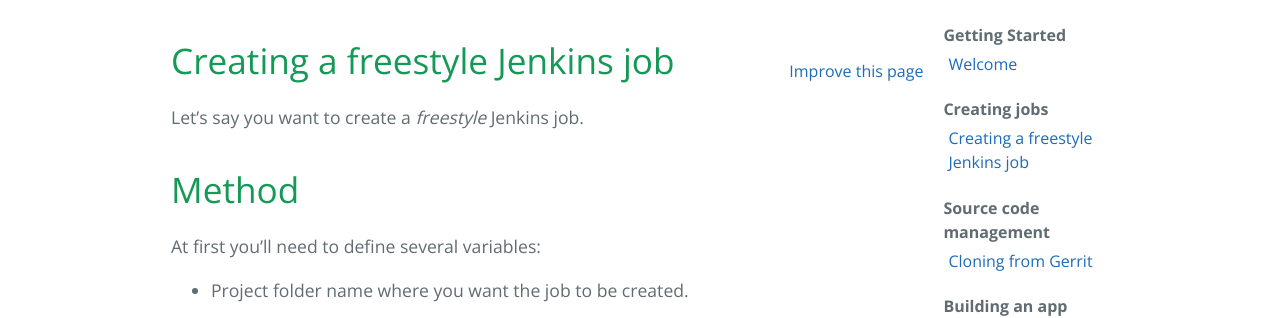
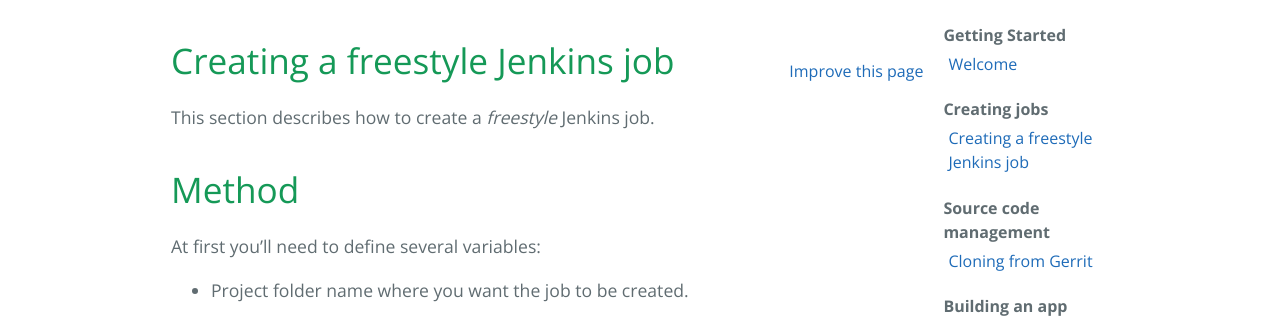
Before and after one commit to alexeymhv/adop-cartridges-cookbook, a Jekyll site: the page built from _docs/recipes/creating-a-job.md, in a window 1280 px wide. Shown: the part 197-515 px from the top of the page. Built offline with Jekyll 4.4.1, drawn with Linux system fonts in a browser that asks for light colours.

Commit message:
Update creating-a-job.md

```diff
--- a/_docs/recipes/creating-a-job.md
+++ b/_docs/recipes/creating-a-job.md
@@ -4,7 +4,7 @@ title: Creating a freestyle Jenkins job
 permalink: /docs/recipes/creating-a-job/
 ---
 
-Let's say you want to create a _freestyle_ Jenkins job.
+This section describes how to create a _freestyle_ Jenkins job.
 
 # Method
 
```
